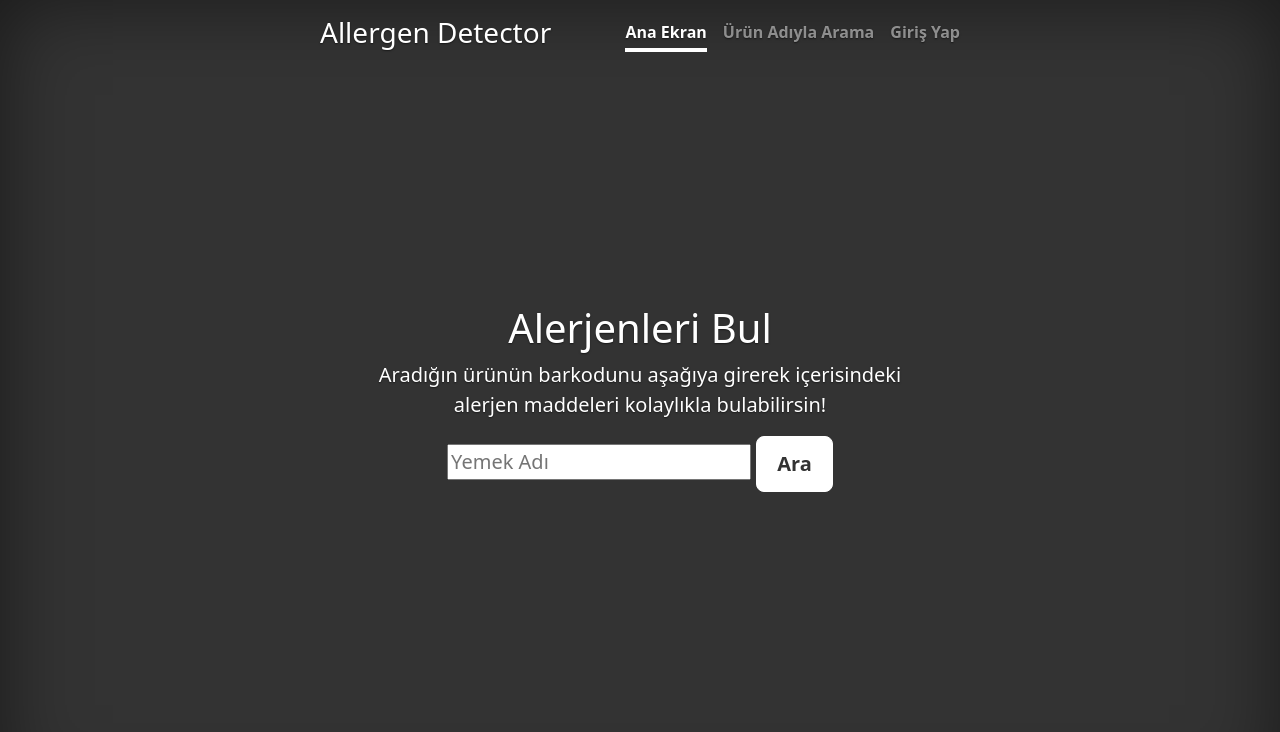
After one commit to gklpcsgn/AllergenDetector, a Flask app: page /name_search in a window 1280 px wide. The commit adds this page. Shown: the top 732 px of the page. Run offline with Flask 2, Linux system fonts and the light colour scheme; some libraries are stand-ins or nearby versions.

Commit message:
search by name changed

```diff
--- a/Site/app.py
+++ b/Site/app.py
@@ -58,6 +58,42 @@ def search():
         data = pd.read_json(from_server)
         return render_template('result.html', barcodeno=data['barcodeno'][0], foodname=data['foodname'][0], brand=data['brand'][0], weightvolume=data['weightvolume'][0], ingredients=data['ingredients'][0], fat=data['fat'][0], protein=data['protein'][0], carbs=data['carbs'][0], calorie=data['calorie'][0], allergennames=data['allergennames'][0])
 
+@app.route("/searchName", methods=['POST'])
+def searchName():
+    if not isDebug:
+        global client
+        if request.method == 'POST':
+            if client is None:
+                flash('Connection Error.', category='error')
+                print("Cannot connect to server.")
+                return render_template("index.html")
+            foodname = request.form['searchName']
+            message = "s"
+            message += foodname
+            message = message.encode('utf-8')
+            client.send(message)
+
+            # TODO : add ERROR handling
+            from_server = client.recv(4096)
+            from_server = from_server.decode('utf-8')
+            print("From server : ",from_server)
+
+            if from_server == "ERROR":
+                flash('Ürün adı bulunamadı.', category='error')
+                return render_template("name_search.html")
+
+            # return render_template('test.html', test=from_server)
+            data = pd.read_json(from_server)
+        return render_template('result.html', barcodeno=data['barcodeno'][0], foodname=data['foodname'][0], brand=data['brand'][0], weightvolume=data['weightvolume'][0], ingredients=data['ingredients'][0], fat=data['fat'][0], protein=data['protein'][0], carbs=data['carbs'][0], calorie=data['calorie'][0], allergennames=data['allergennames'][0])
+    else:
+        from_server = "[{\"barcodeno\":1,\"foodname\":\"ekmek\",\"brand\":\"firinci\",\"weightvolume\":200,\"ingredients\":\"un\",\"fat\":20,\"protein\":10,\"carbs\":75,\"calorie\":300,\"allergennames\":\"['gluten', 'findik']\"}]"
+        data = pd.read_json(from_server)
+        return render_template('result.html', barcodeno=data['barcodeno'][0], foodname=data['foodname'][0], brand=data['brand'][0], weightvolume=data['weightvolume'][0], ingredients=data['ingredients'][0], fat=data['fat'][0], protein=data['protein'][0], carbs=data['carbs'][0], calorie=data['calorie'][0], allergennames=data['allergennames'][0])
+
+@app.route("/name_search")
+def searchbyname():
+    return render_template('name_search.html')
+
 @app.route("/signin")
 def signin():
     return render_template('signin.html')
--- a/Site/templates/base.html
+++ b/Site/templates/base.html
@@ -22,8 +22,8 @@
         <div class="inner">
           <h3 class="masthead-brand">Allergen Detector</h3>
           <nav class="nav nav-masthead justify-content-center">
-            <a class="nav-link active" href="#">Ana Ekran</a>
-            <a class="nav-link" href="#">Ürün Adıyla Arama</a>
+            <a class="nav-link active" href="/">Ana Ekran</a>
+            <a class="nav-link" href="/name_search">Ürün Adıyla Arama</a>
             <a class="nav-link" href="/signin">Giriş Yap</a>
           </nav>
         </div>
--- /dev/null
+++ b/Site/templates/name_search.html
@@ -0,0 +1,20 @@
+<!--
+    Created on : 2017-10-10, 11:00:00
+    Author     : Gökalp Coşgun & İsmail Buğra Öz
+
+    Now create a template for the index page. It will contain a search bar.
+    The search bar will be a form with a numerical input and a submit button.
+ -->
+ {% extends "base.html" %} {% block title %} Allergen Detector {% endblock %}  {% block content %}
+
+
+ <h1 class="cover-heading">Alerjenleri Bul</h1>
+         <p class="lead">Aradığın ürünün barkodunu aşağıya girerek içerisindeki alerjen maddeleri kolaylıkla bulabilirsin!</p>
+
+ <form class="lead" action="/searchName" method="POST">
+     <input type="string" name="searchName" placeholder="Yemek Adı">
+     <input class="btn btn-lg btn-secondary" type="submit" value="Ara">
+ </form>
+
+
+ {% endblock %}
```
Also changed, not shown: server.py (+6 -4 lines), 1 other file.
